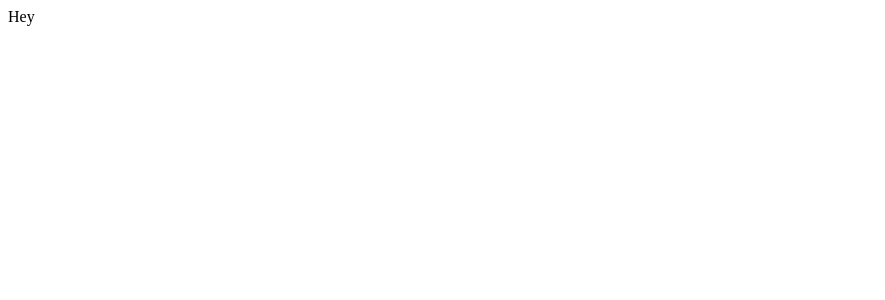
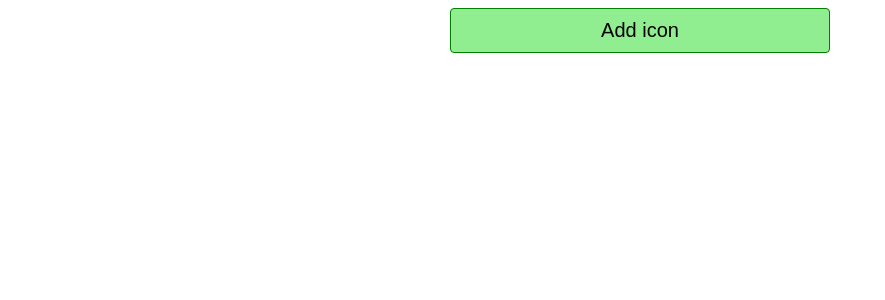
Before and after one commit to tahelena/portfolio, a React (Create React App) app: page / in a window 1280 px wide. Shown: the top 300 px of the page, without its empty margins (0-885 px from the left). Built offline with nearby package versions, Linux system fonts and the light colour scheme.

Commit message:
list display

```diff
--- a/package.json
+++ b/package.json
@@ -8,6 +8,7 @@
     "@testing-library/user-event": "^13.5.0",
     "react": "^18.2.0",
     "react-dom": "^18.2.0",
+    "react-icons": "^5.0.1",
     "react-scripts": "5.0.1",
     "web-vitals": "^2.1.4"
   },
--- /dev/null
+++ b/src/App.css
@@ -0,0 +1,21 @@
+.app{
+    display: flex;
+    flex-direction: column;
+    align-items: center;
+}
+
+button{
+    background-color: lightgreen;
+    border: 1px solid green;
+    border-radius: 4px;
+    font-size: 20px;
+    padding: 10px;
+    width: 30%;
+}
+
+.icons-list{
+    display: flex;
+    flex-direction: row;
+    flex-wrap: wrap;
+    justify-content: center;
+}
--- a/src/App.js
+++ b/src/App.js
@@ -1,5 +1,25 @@
- const App = () => {
-  return <div>Hey</div>;
+import { useState } from "react";
+import IconShow from "./components/IconShow";
+import './App.css';
+const getRandomIcon = () => {
+  const icons = ["cat", "sun", "dog", "cloud", "bell", "house"];
+  return icons[Math.floor(Math.random() * icons.length)];
+};
+
+const App = () => {
+  const [icons, setIcons] = useState([]);
+  const handleClick = () => {
+    setIcons([...icons, getRandomIcon()]);
+  };
+  const renderedIcons = icons.map((icon, index) => (
+    <IconShow type={icon} key={index} />
+  ));
+  return (
+    <div className="app">
+      <button onClick={handleClick}>Add icon</button>
+      <div className="icons-list">{renderedIcons}</div>
+    </div>
+  );
 };
 
 export default App;
--- /dev/null
+++ b/src/components/IconShow.js
@@ -0,0 +1,35 @@
+import { useState } from "react";
+import '../styles/IconShow.css'
+import {
+  FaCat,
+  FaSun,
+  FaDog,
+  FaCloud,
+  FaBell,
+  FaHouse,
+  FaHeart
+} from "react-icons/fa6";
+
+const iconMap = {
+  cat: FaCat,
+  sun: FaSun,
+  cloud: FaCloud,
+  dog: FaDog,
+  bell: FaBell,
+  house: FaHouse,
+};
+
+const IconShow = ({ type }) => {
+const [clicks, setClicks]=useState(0)
+  const Icon = iconMap[type];
+
+  const handleClick=()=>setClicks(clicks+1)
+  return (
+    <div className="icon-show" onClick={handleClick}>
+      <Icon className='icon' />
+      <FaHeart className='heart' size={`${10+10*clicks}px`}/>
+    </div>
+  );
+};
+
+export default IconShow;
--- /dev/null
+++ b/src/styles/IconShow.css
@@ -0,0 +1,19 @@
+.icon-show{
+    position: relative;
+    border: 1px solid lightgray;
+    border-radius: 4px;
+    margin: 10px;
+    box-shadow: 0px 3px 4px lightgray;
+}
+
+.icon{
+    height: 200px;
+    width: 200px;
+}
+
+.heart{
+    position: absolute;
+    bottom: 10%;
+    right: 10%;
+    color: red;
+}
```
Also changed, not shown: 1 other file (tests, documents, lock files or other folders).
